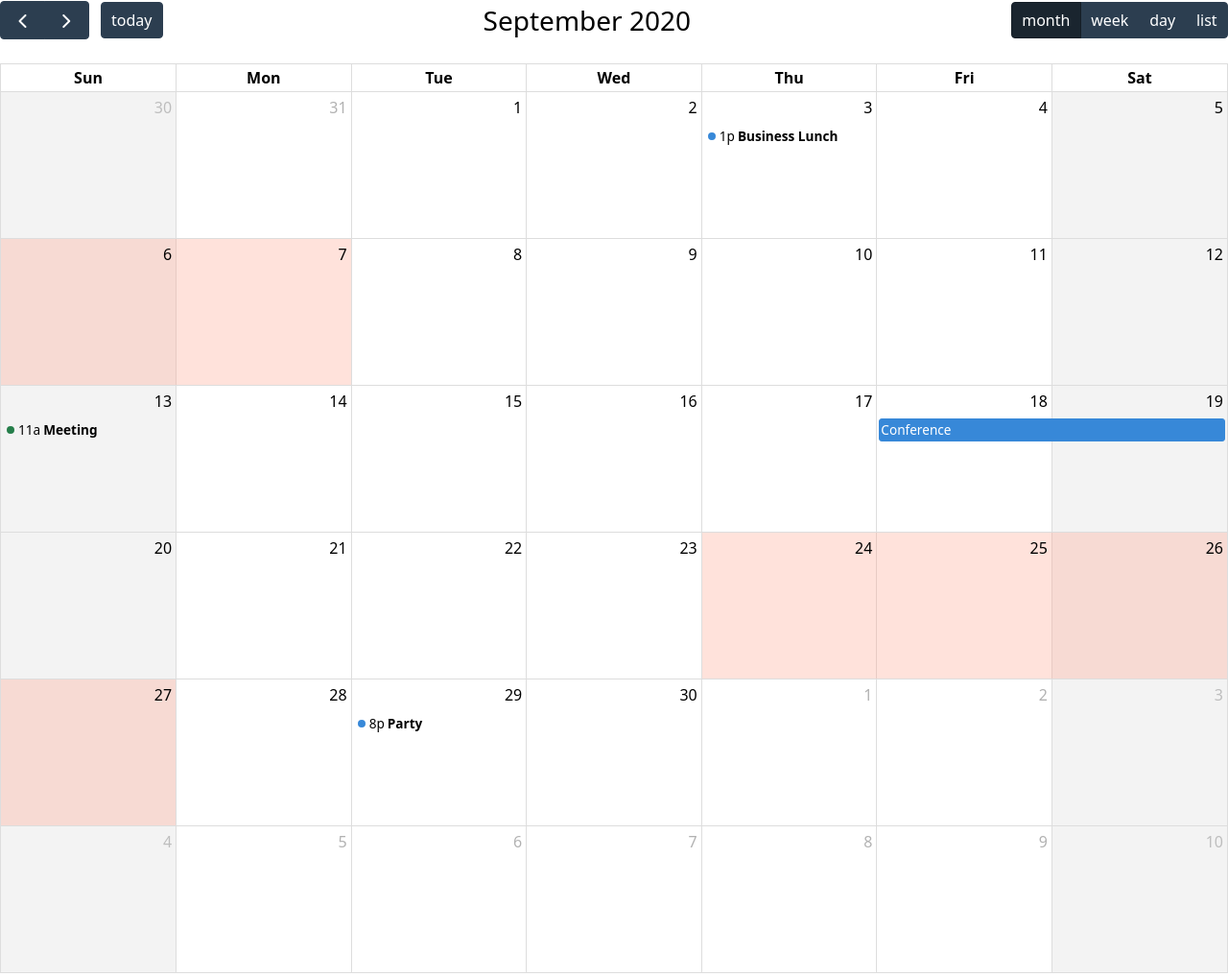
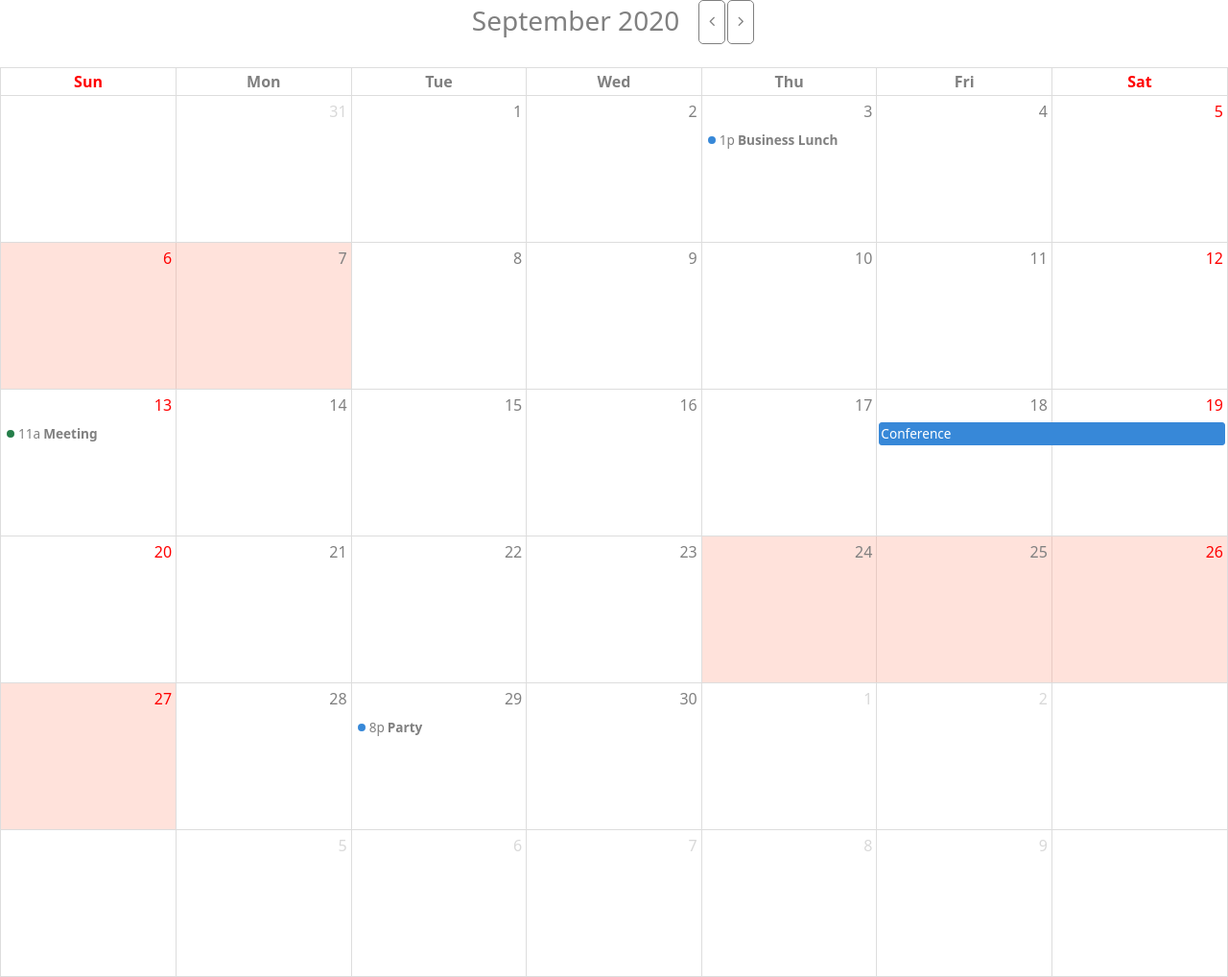
Before and after one commit to meXuvo/fullCalender, a website: page public/index.html in a window 1280 px wide. Shown: the whole page at 96% size. Drawn offline with nearby package versions, Linux system fonts and the light colour scheme; files that its build step writes are made by us from their sources.

Commit message:
something customization

```diff
--- a/public/css/fullCalendar.css
+++ b/public/css/fullCalendar.css
@@ -132,154 +132,6 @@ Lots taken from Flatly (MIT): https://bootswatch.com/4/flatly/bootstrap.css
 These styles only apply when the standard-theme is activated.
 When it's NOT activated, the fc-button classes won't even be in the DOM.
 */
-.fc {
-
-  /* reset */
-
-}
-.fc .fc-button {
-    border-radius: 0;
-    overflow: visible;
-    text-transform: none;
-    margin: 0;
-    font-family: inherit;
-    font-size: inherit;
-    line-height: inherit;
-  }
-.fc .fc-button:focus {
-    outline: 1px dotted;
-    outline: 5px auto -webkit-focus-ring-color;
-  }
-.fc .fc-button {
-    -webkit-appearance: button;
-  }
-.fc .fc-button:not(:disabled) {
-    cursor: pointer;
-  }
-.fc .fc-button::-moz-focus-inner {
-    padding: 0;
-    border-style: none;
-  }
-.fc {
-
-  /* theme */
-
-}
-.fc .fc-button {
-    display: inline-block;
-    font-weight: 400;
-    text-align: center;
-    vertical-align: middle;
-    -webkit-user-select: none;
-       -moz-user-select: none;
-        -ms-user-select: none;
-            user-select: none;
-    background-color: transparent;
-    border: 1px solid transparent;
-    padding: 0.4em 0.65em;
-    font-size: 1em;
-    line-height: 1.5;
-    border-radius: 0.25em;
-  }
-.fc .fc-button:hover {
-    text-decoration: none;
-  }
-.fc .fc-button:focus {
-    outline: 0;
-    box-shadow: 0 0 0 0.2rem rgba(44, 62, 80, 0.25);
-  }
-.fc .fc-button:disabled {
-    opacity: 0.65;
-  }
-.fc {
-
-  /* "primary" coloring */
-
-}
-.fc .fc-button-primary {
-    color: #fff;
-    color: var(--fc-button-text-color, #fff);
-    background-color: #2C3E50;
-    background-color: var(--fc-button-bg-color, #2C3E50);
-    border-color: #2C3E50;
-    border-color: var(--fc-button-border-color, #2C3E50);
-  }
-.fc .fc-button-primary:hover {
-    color: #fff;
-    color: var(--fc-button-text-color, #fff);
-    background-color: #1e2b37;
-    background-color: var(--fc-button-hover-bg-color, #1e2b37);
-    border-color: #1a252f;
-    border-color: var(--fc-button-hover-border-color, #1a252f);
-  }
-.fc .fc-button-primary:disabled { /* not DRY */
-    color: #fff;
-    color: var(--fc-button-text-color, #fff);
-    background-color: #2C3E50;
-    background-color: var(--fc-button-bg-color, #2C3E50);
-    border-color: #2C3E50;
-    border-color: var(--fc-button-border-color, #2C3E50); /* overrides :hover */
-  }
-.fc .fc-button-primary:focus {
-    box-shadow: 0 0 0 0.2rem rgba(76, 91, 106, 0.5);
-  }
-.fc .fc-button-primary:not(:disabled):active,
-  .fc .fc-button-primary:not(:disabled).fc-button-active {
-    color: #fff;
-    color: var(--fc-button-text-color, #fff);
-    background-color: #1a252f;
-    background-color: var(--fc-button-active-bg-color, #1a252f);
-    border-color: #151e27;
-    border-color: var(--fc-button-active-border-color, #151e27);
-  }
-.fc .fc-button-primary:not(:disabled):active:focus,
-  .fc .fc-button-primary:not(:disabled).fc-button-active:focus {
-    box-shadow: 0 0 0 0.2rem rgba(76, 91, 106, 0.5);
-  }
-.fc {
-
-  /* icons within buttons */
-
-}
-.fc .fc-button .fc-icon {
-    vertical-align: middle;
-    font-size: 1.5em; /* bump up the size (but don't make it bigger than line-height of button, which is 1.5em also) */
-  }
-.fc .fc-button-group {
-    position: relative;
-    display: inline-flex;
-    vertical-align: middle;
-  }
-.fc .fc-button-group > .fc-button {
-    position: relative;
-    flex: 1 1 auto;
-  }
-.fc .fc-button-group > .fc-button:hover {
-    z-index: 1;
-  }
-.fc .fc-button-group > .fc-button:focus,
-  .fc .fc-button-group > .fc-button:active,
-  .fc .fc-button-group > .fc-button.fc-button-active {
-    z-index: 1;
-  }
-.fc-direction-ltr .fc-button-group > .fc-button:not(:first-child) {
-    margin-left: -1px;
-    border-top-left-radius: 0;
-    border-bottom-left-radius: 0;
-  }
-.fc-direction-ltr .fc-button-group > .fc-button:not(:last-child) {
-    border-top-right-radius: 0;
-    border-bottom-right-radius: 0;
-  }
-.fc-direction-rtl .fc-button-group > .fc-button:not(:first-child) {
-    margin-right: -1px;
-    border-top-right-radius: 0;
-    border-bottom-right-radius: 0;
-  }
-.fc-direction-rtl .fc-button-group > .fc-button:not(:last-child) {
-    border-top-left-radius: 0;
-    border-bottom-left-radius: 0;
-  }
 .fc .fc-toolbar {
     display: flex;
     justify-content: space-between;
--- a/public/index.html
+++ b/public/index.html
@@ -71,15 +71,15 @@
       </div>
     </div>
     <!-- fullCalendar -->
-    <div id='calendar'></div>
+    <div id='calendar' style="color: gray;">
+    </div>
   </div>
 
+
 <!-- script -->
-
 <!-- fullCalendar package -->
 <script type="text/javascript" src="js/fullCalendar.js"></script>
 <!-- customize fullCalendar package -->
 <script type="text/javascript" src="js/activeFullCalendar.js"></script>
-
 </body>
 </html>
--- a/public/js/activeFullCalendar.js
+++ b/public/js/activeFullCalendar.js
@@ -25,9 +25,9 @@ document.addEventListener('DOMContentLoaded', function() {
               }
           },
       headerToolbar: {
-        left: 'prev,next today',
-        center: 'title',
-        right: 'dayGridMonth,timeGridWeek,timeGridDay,listMonth'
+        left: 'dayGridMonth,timeGridWeek,timeGridDay,listMonth',
+        center: 'title,prev,next',
+        right: false
       },
       initialDate: '2020-09-12',// using new Date(); and set your scheduled on event array
       navLinks: true, // can click day/week names to navigate views
@@ -87,6 +87,8 @@ document.addEventListener('DOMContentLoaded', function() {
         }
       ],
     });
-
     calendar.render();
+    const addClsPrntElmnt = document.querySelector('.fc-toolbar-title').parentElement;
+    addClsPrntElmnt.classList.add('MiddletitleButton');
+    console.log(addClsPrntElmnt);
   });
--- a/public/style.css
+++ b/public/style.css
@@ -1,7 +1,34 @@
 @tailwind base;
 @tailwind components;
 @tailwind utilities;
+.fc .fc-non-business{
+    background-color: white !important;
+}
+.fc-day-sun .fc-col-header-cell-cushion,
+.fc-day-sun a.fc-daygrid-day-number {
+    color: red !important;
+}
+.fc-day-sat,
+.fc-day-sat a.fc-daygrid-day-number {
+    color: red !important;
+}
 
-.suvo{
-    color:red;
+.fc-button-group button.fc-dayGridMonth-button.fc-button.fc-button-primary,
+.fc-button-group button.fc-timeGridWeek-button.fc-button.fc-button-primary,
+.fc-button-group button.fc-timeGridDay-button.fc-button.fc-button-primary,
+.fc-button-group button.fc-listMonth-button.fc-button.fc-button-primary{
+    display: none !important;
 }
+button.fc-button.fc-button-primary.fc-next-button,
+button.fc-button.fc-button-primary.fc-prev-button {
+    border: 1px solid gray;
+    padding: 10px 5px;
+    border-radius: 5px;
+    margin-right: 2px;
+}
+.MiddletitleButton{
+    display: flex;
+}
+.fc-toolbar-title{
+    margin-right: 20px !important;
+}
```
